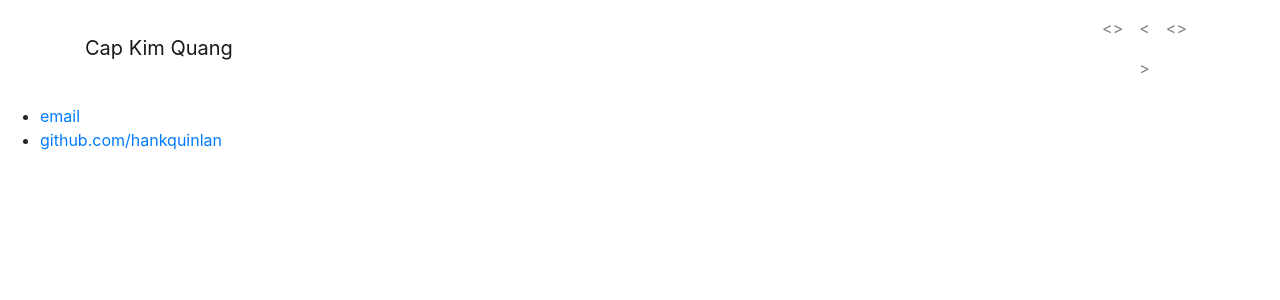
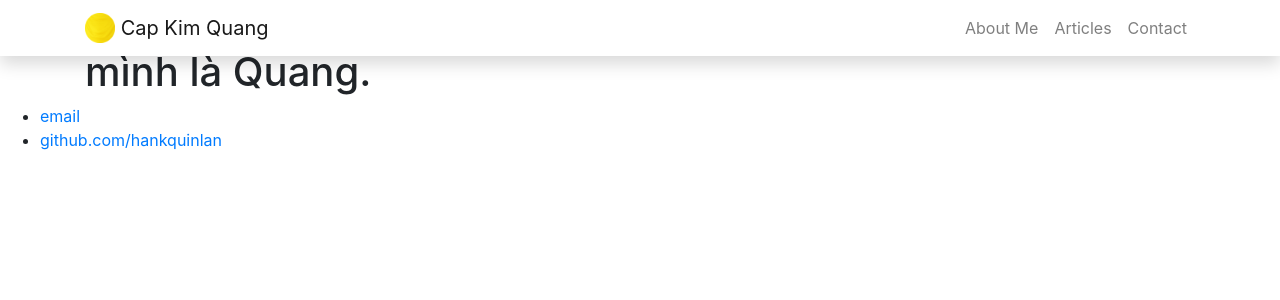
Before and after one commit to capkimquang/capkimquang.github.io, a Jekyll site: the page built from index.html, in a window 1280 px wide. Shown: the top 300 px of the page. Built offline with Jekyll 4.4.1, drawn with Linux system fonts in a browser that asks for light colours.

Commit message:
add photo to nav brand

```diff
--- a/_includes/header.html
+++ b/_includes/header.html
@@ -1,6 +1,9 @@
-<nav class="navbar navbar-expand-md navbar-light bg-white fixed-top">
+<nav class="navbar navbar-expand-md navbar-light bg-white shadow fixed-top">
   <div class="container">
-    <a class="navbar-brand" href="#">Cap Kim Quang</a>
+    <a class="navbar-brand" href="#">
+      <img src="/images/navigation-bar/icon.png" width="30" height="30" class="d-inline-block align-top" alt="" loading="lazy">
+         Cap Kim Quang
+    </a>
     <button class="navbar-toggler"
             type="button"
             data-toggle="collapse"
@@ -14,13 +17,13 @@
          id="navbarResponsive">
       <ul class="navbar-nav ml-auto">
         <li class="nav-item">
-          <a class="nav-link" href="#"><<About Me>></a>
+          <a class="nav-link" href="#">About Me</a>
         </li>
         <li class="nav-item">
-          <a class="nav-link" href="#"><<Article>></a>
+          <a class="nav-link" href="#">Articles</a>
         </li>
         <li class="nav-item">
-          <a class="nav-link" href="#"><<Contact>></a>
+          <a class="nav-link" href="#">Contact</a>
         </li>
       </ul>
     </div>
```
